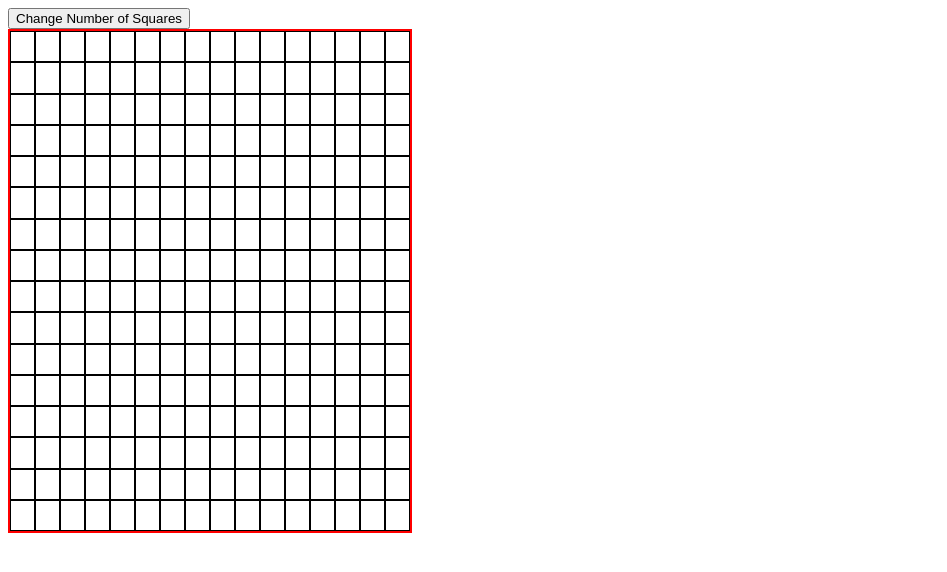
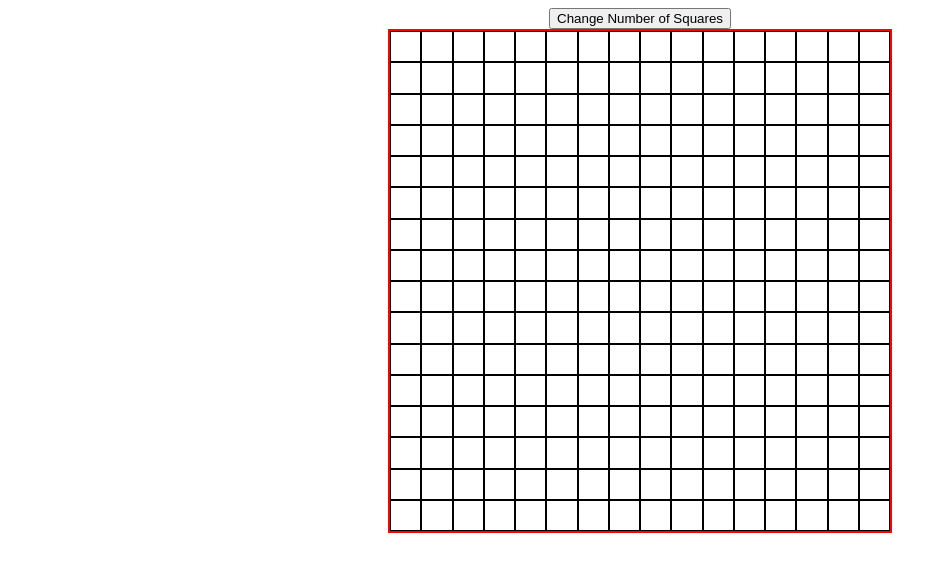
Before and after one commit to PandesalPanpan/etch-a-sketch, a plain HTML site: page index.html in a window 1280 px wide. Shown: the whole page, without its empty margins (0-947 px from the left). Drawn offline with Linux system fonts and the light colour scheme.

Commit message:
center content

```diff
--- a/styles.css
+++ b/styles.css
@@ -1,7 +1,14 @@
+body {
+    display: flex;
+    flex-direction: column;
+    justify-content: center;
+    align-items: center;
+}
+
 .container {
     display: flex;
     flex-flow: row nowrap;
-    width: 400px;
+    width: 500px;
     height: 500px;
     border: 2px solid red;
 }
```
